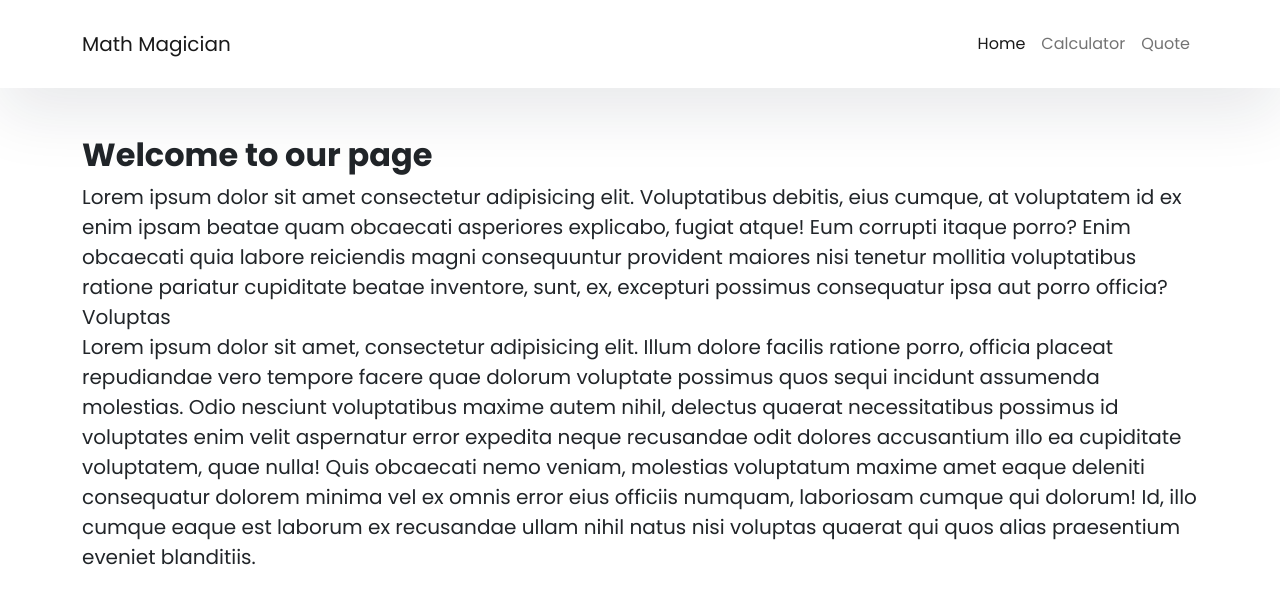
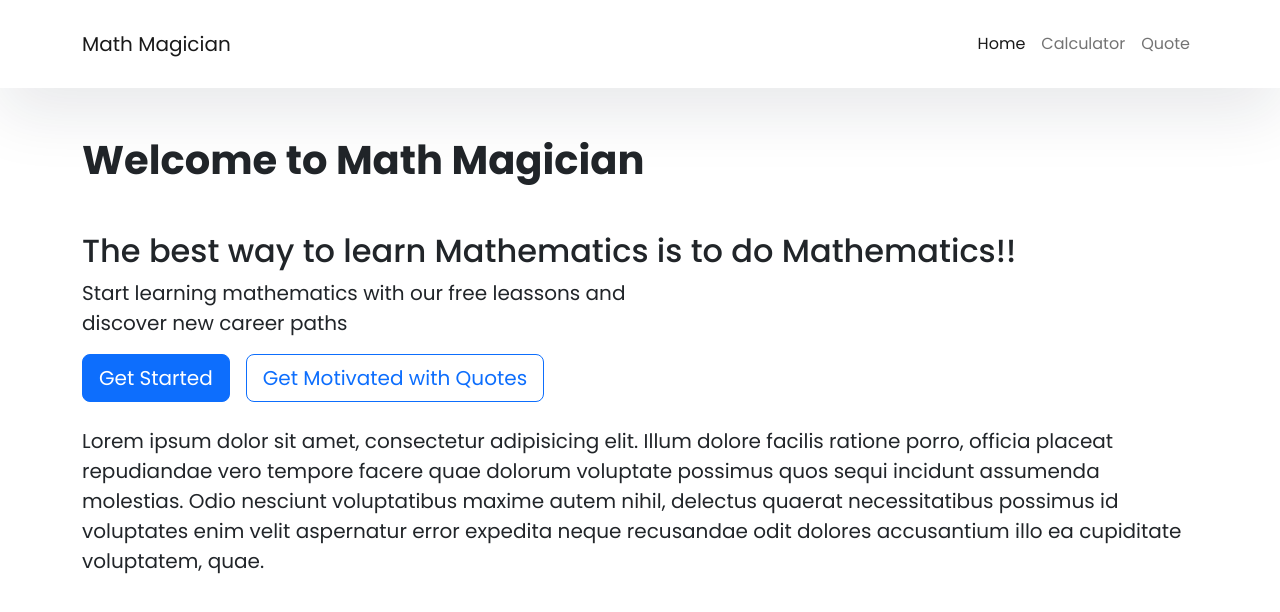
Before and after one commit to Stephen-Adom/math-magician, a React (Create React App) app: page / in a window 1280 px wide. Shown: the top 612 px of the page. Built offline with nearby package versions, Linux system fonts and the light colour scheme.

Commit message:
design home page

```diff
--- a/src/App.js
+++ b/src/App.js
@@ -8,7 +8,7 @@ function App() {
   return (
     <div className="App">
       <Navigation />
-      <div className="container py-5">
+      <div className="container py-5" style={{ height: '80vh' }}>
         <Outlet />
       </div>
     </div>
--- a/src/pages/Home.js
+++ b/src/pages/Home.js
@@ -1,32 +1,32 @@
 import React from 'react';
+import { useNavigate } from 'react-router-dom';
 
-const Home = () => (
+const Home = () => {
+  const navigate = useNavigate();
+
+  return (
     <div id="Home-section">
-    <h2 className="fw-bold">Welcome to our page</h2>
-    <article className="fs-5">
-      Lorem ipsum dolor sit amet consectetur adipisicing elit. Voluptatibus
-      debitis, eius cumque, at voluptatem id ex enim ipsam beatae quam obcaecati
-      asperiores explicabo, fugiat atque! Eum corrupti itaque porro? Enim
-      obcaecati quia labore reiciendis magni consequuntur provident maiores nisi
-      tenetur mollitia voluptatibus ratione pariatur cupiditate beatae
-      inventore, sunt, ex, excepturi possimus consequatur ipsa aut porro
-      officia? Voluptas
+      <h1 className="fw-bold display-6">Welcome to Math Magician</h1>
+      <article className="fs-5 mt-5">
+        <h2>The best way to learn Mathematics is to do Mathematics!!</h2>
+        <p className="w-50">Start learning mathematics with our free leassons and discover new career paths</p>
+        <div className="d-flex align-items-center gap-3">
+          <button type="button" className="btn btn-primary btn-lg" onClick={() => navigate('calculator')}>Get Started</button>
+          <button type="button" className="btn btn-outline-primary btn-lg" onClick={() => navigate('quote')}>Get Motivated with Quotes</button>
+        </div>
       </article>
 
-    <article className="fs-5">
+      <article className="fs-5 mt-4">
         Lorem ipsum dolor sit amet, consectetur adipisicing elit. Illum dolore
         facilis ratione porro, officia placeat repudiandae vero tempore facere
         quae dolorum voluptate possimus quos sequi incidunt assumenda molestias.
         Odio nesciunt voluptatibus maxime autem nihil, delectus quaerat
         necessitatibus possimus id voluptates enim velit aspernatur error expedita
         neque recusandae odit dolores accusantium illo ea cupiditate voluptatem,
-      quae nulla! Quis obcaecati nemo veniam, molestias voluptatum maxime amet
-      eaque deleniti consequatur dolorem minima vel ex omnis error eius officiis
-      numquam, laboriosam cumque qui dolorum! Id, illo cumque eaque est laborum
-      ex recusandae ullam nihil natus nisi voluptas quaerat qui quos alias
-      praesentium eveniet blanditiis.
+        quae.
       </article>
     </div>
   );
+};
 
 export default Home;
```
Lines whose indentation alone changed are shown as unchanged.
